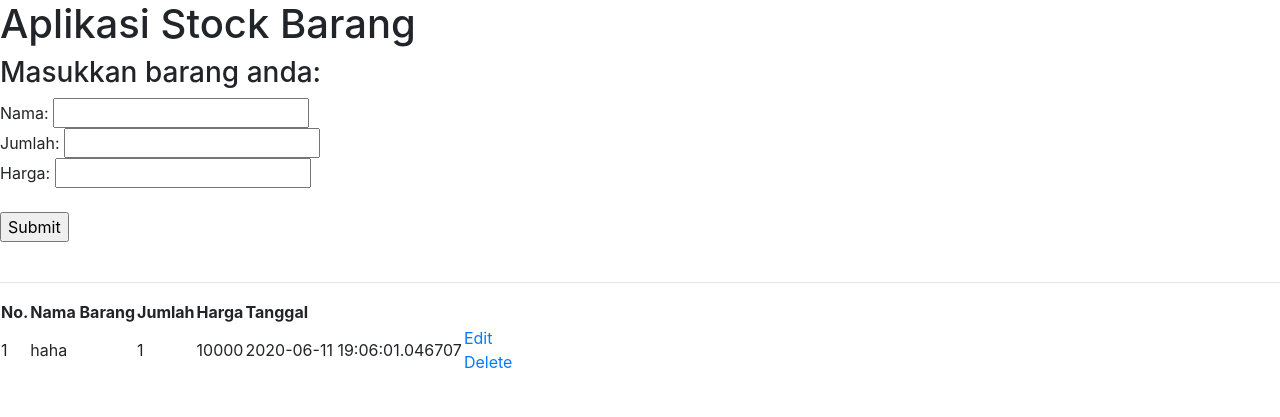
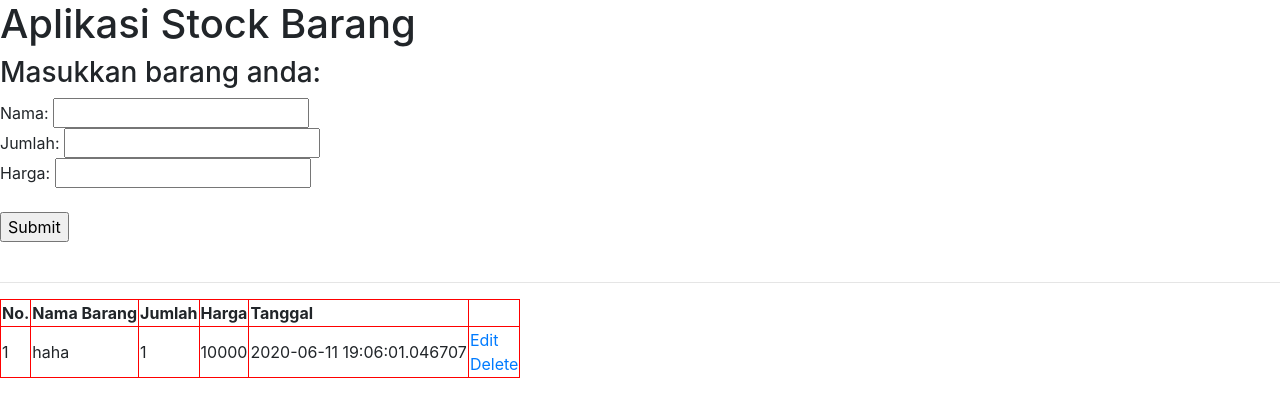
Before and after one commit to VilantinoF/Aplikasi-Stok-Barang, a Flask app: page / in a window 1280 px wide. Shown: the top 417 px of the page. Run offline with Flask 2, Linux system fonts and the light colour scheme; data comes from the database, SQL or seed files in the repository; some libraries are stand-ins or nearby versions.

Commit message:
menambah style

```diff
--- a/static/css/main.css
+++ b/static/css/main.css
@@ -0,0 +1,4 @@
+table, th, td {
+    border: 1px solid rgb(255, 0, 0);
+    border-collapse: collapse;
+  }
--- a/templates/base.html
+++ b/templates/base.html
@@ -4,6 +4,7 @@
     <meta charset="UTF-8">
     <meta name="viewport" content="width=device-width, initial-scale=1.0">
     <link rel="stylesheet" href="https://stackpath.bootstrapcdn.com/bootstrap/4.5.0/css/bootstrap.min.css" integrity="sha384-9aIt2nRpC12Uk9gS9baDl411NQApFmC26EwAOH8WgZl5MYYxFfc+NcPb1dKGj7Sk" crossorigin="anonymous">
+    <link rel="stylesheet" href="{{ url_for('static', filename='css/main.css') }}">
     {% block head %} {% endblock %}
 </head>
 <body>
```
